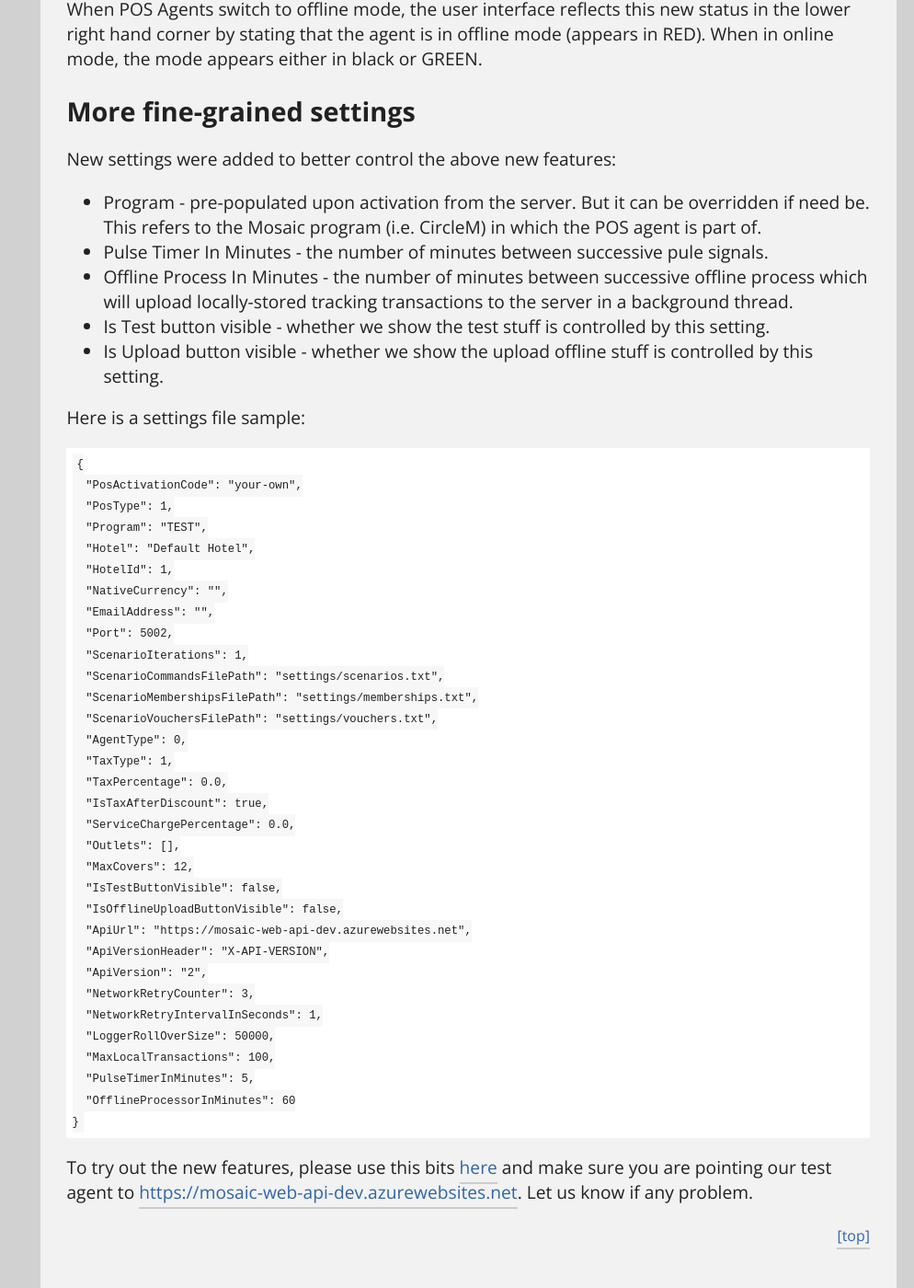
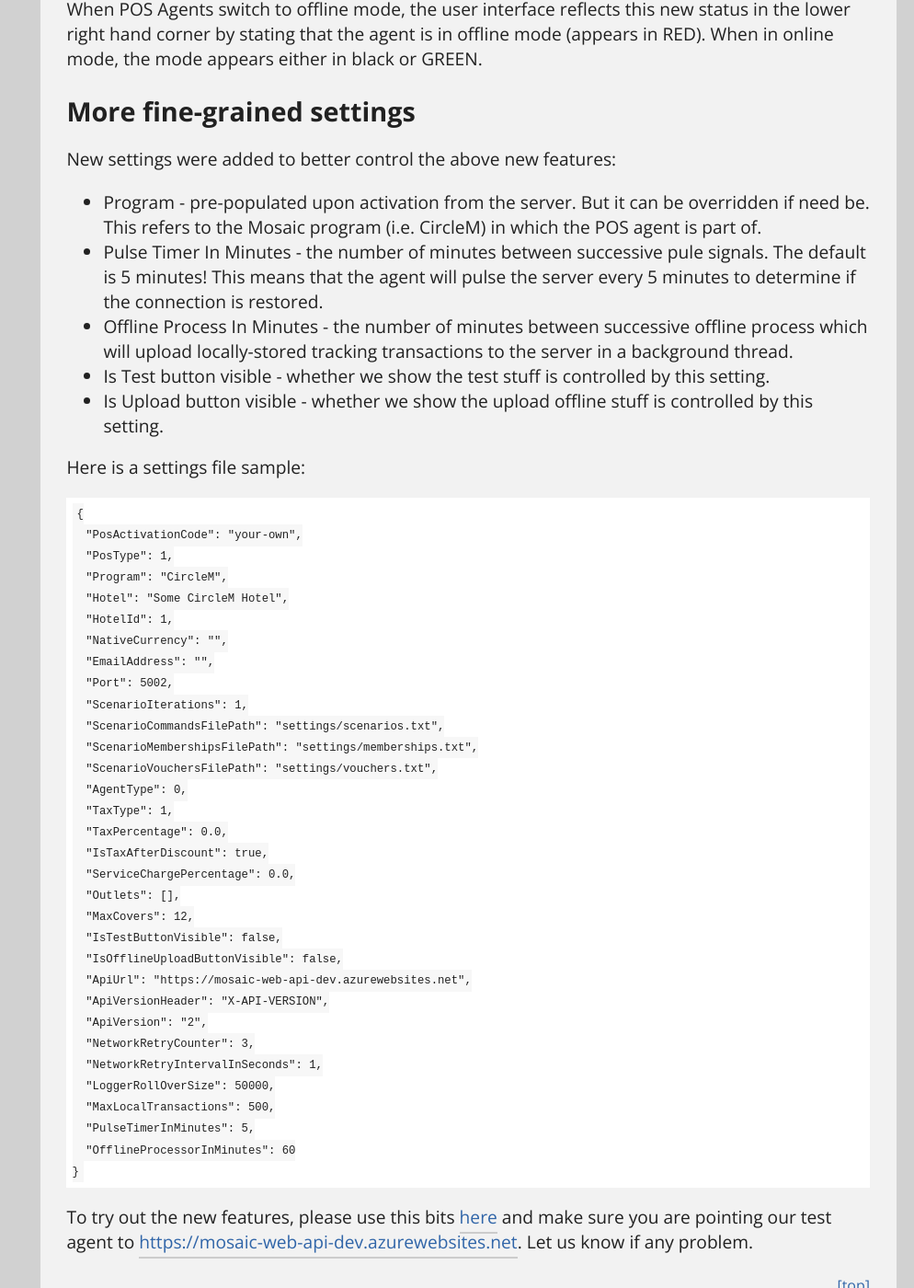
Before and after one commit to hmccode/hmccode.github.io, a Jekyll site: the page built from _posts/2017-03-05-pos-agents.md, in a window 1280 px wide and 1400 px high, scrolled down 1202 px. Shown: the whole window at 92% size, without its empty margins (286-1280 px from the left). Built offline with Jekyll 4.4.1, drawn with Linux system fonts in a browser that asks for light colours; nearby versions of some CDN libraries; a script that is not in the unit is left out.

Commit message:
Update the POS agents post

````diff
--- a/_posts/2017-03-05-pos-agents.md
+++ b/_posts/2017-03-05-pos-agents.md
@@ -39,7 +39,7 @@ When POS Agents switch to offline mode, the user interface reflects this new sta
 New settings were added to better control the above new features:
 
 - Program - pre-populated upon activation from the server. But it can be overridden if need be. This refers to the Mosaic program (i.e. CircleM) in which the POS agent is part of.
-- Pulse Timer In Minutes - the number of minutes between successive pule signals.
+- Pulse Timer In Minutes - the number of minutes between successive pule signals. The default is 5 minutes! This means that the agent will pulse the server every 5 minutes to determine if the connection is restored.
 - Offline Process In Minutes - the number of minutes between successive offline process which will upload locally-stored tracking transactions to the server in a background thread.
 - Is Test button visible - whether we show the test stuff is controlled by this setting.
 - Is Upload button visible - whether we show the upload offline stuff is controlled by this setting.
@@ -50,8 +50,8 @@ Here is a settings file sample:
 {
   "PosActivationCode": "your-own",
   "PosType": 1,
-  "Program": "TEST",
-  "Hotel": "Default Hotel",
+  "Program": "CircleM",
+  "Hotel": "Some CircleM Hotel",
   "HotelId": 1,
   "NativeCurrency": "",
   "EmailAddress": "",
@@ -75,10 +75,10 @@ Here is a settings file sample:
   "NetworkRetryCounter": 3,
   "NetworkRetryIntervalInSeconds": 1,
   "LoggerRollOverSize": 50000,
-  "MaxLocalTransactions": 100,
+  "MaxLocalTransactions": 500,
   "PulseTimerInMinutes": 5,
   "OfflineProcessorInMinutes": 60
 }
 ```
 
-To try out the new features, please use this bits [here](https://www.dropbox.com/s/2cezmlpkcsvcjh3/POSAgent.zip?dl=0) and make sure you are pointing our test agent to [https://mosaic-web-api-dev.azurewebsites.net](https://mosaic-web-api-dev.azurewebsites.net). Let us know if any problem.
+To try out the new features, please use this bits [here](https://www.dropbox.com/s/vmfr97sm7xcc9qr/POSAgent.zip?dl=0) and make sure you are pointing our test agent to [https://mosaic-web-api-dev.azurewebsites.net](https://mosaic-web-api-dev.azurewebsites.net). Let us know if any problem.
````
